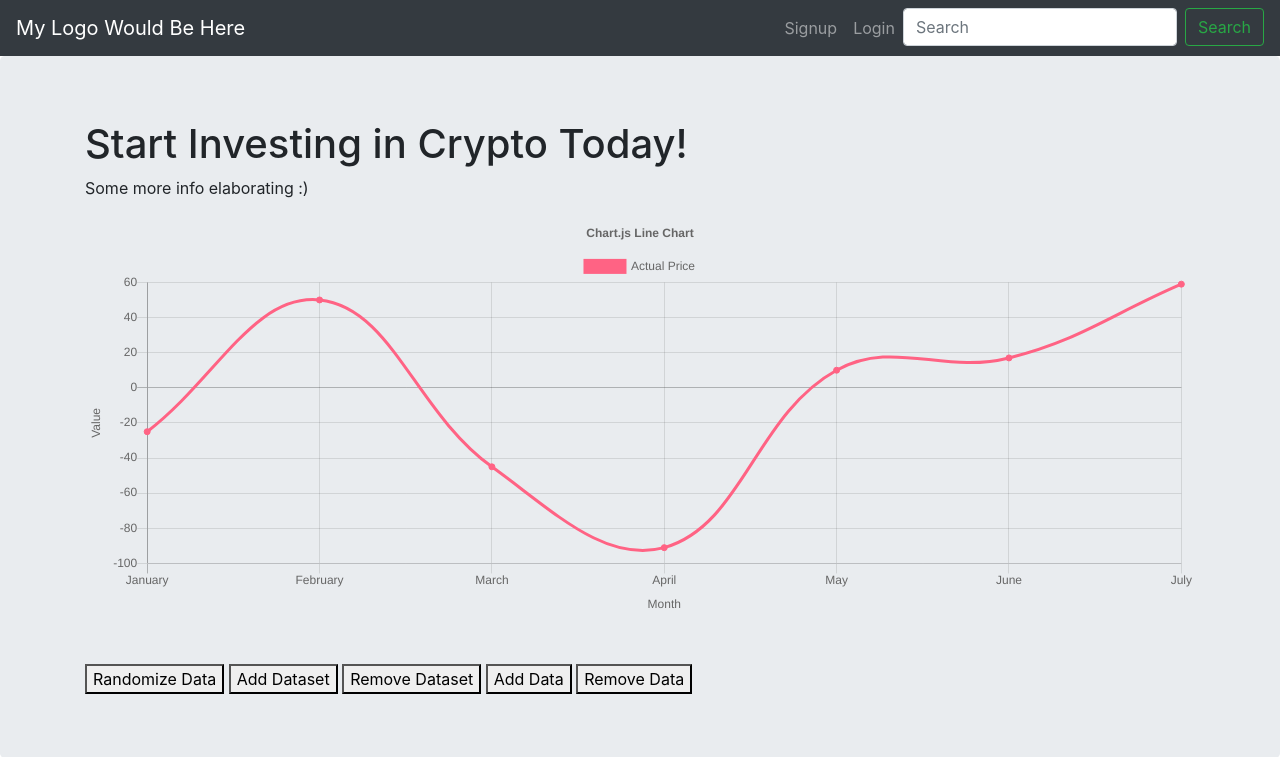
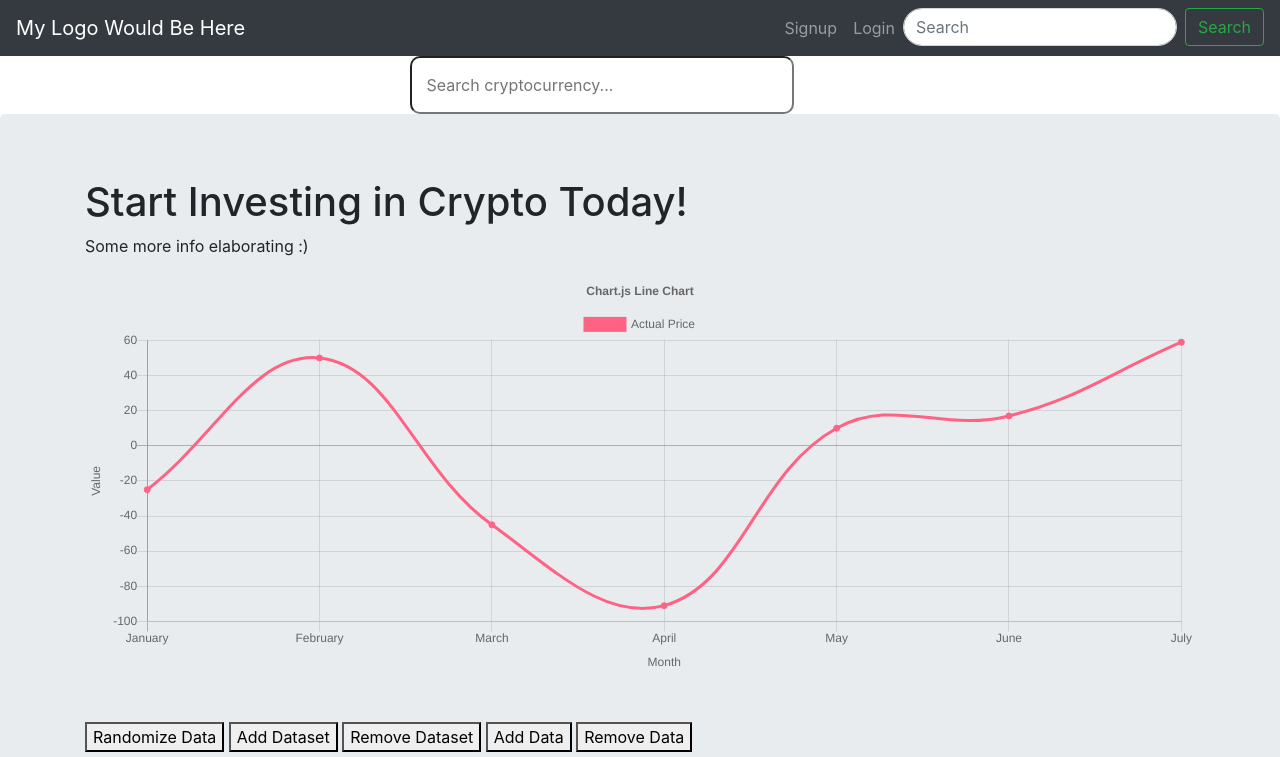
Before and after one commit to jdvne/coiner, a PHP site: page / in a window 1280 px wide. Shown: the top 757 px of the page. Run offline with PHP 8.4, Linux system fonts and the light colour scheme.

Commit message:
search bar and username restrictions

```diff
--- a/index.html
+++ b/index.html
@@ -1,3 +1,4 @@
+
 <!DOCTYPE html>
 <html>
 
@@ -56,12 +57,26 @@
                         <form class="form-inline">
                             <input id="main-search-bar" class="form-control mr-sm-2" type="search" placeholder="Search" aria-label="Search">
                             <button class="btn btn-outline-success my-2 my-sm-0" type="submit">Search</button>
+
                         </form>
-                    </li>
-                </ul>
+
             </div>
         </nav>
     </header>
+
+
+    <body>
+
+        <!-- input tag -->
+        <input id="searchbar" onkeyup="search_bar()" type="text"
+            name="search" placeholder="Search cryptocurrency...">
+
+        <!-- ordered list -->
+
+
+        <!-- linking javscript -->
+        <script src="./search.js"></script>
+    </body>
 
     <div class="jumbotron">
         <div class="container">
--- a/login.html
+++ b/login.html
@@ -15,6 +15,7 @@
 
     <script src="https://cdn.jsdelivr.net/npm/chart.js@2.9.4/dist/Chart.min.js"></script>
     <script src="utils.js"></script>
+    <script src="login.js"></script>
 
 </head>
 
@@ -29,7 +30,7 @@
         <div class="jumbotron my-auto">
             <form id="form_login">
                 <p>
-                    <input type="text" id="username" placeholder="username" />
+                    <input type="text" id="username" onkeyup="validUsername(username)" placeholder="username" />
                 </p>
                 <p>
                     <input type="password" id="password" placeholder="password" />
--- /dev/null
+++ b/search.js
@@ -0,0 +1,3 @@
+function search_bar() {
+
+}
--- a/styles.css
+++ b/styles.css
@@ -19,3 +19,37 @@
 #login_buttons{
     justify-content: center;
 }
+
+
+#searchbar{
+    margin-left: 32%;
+    padding:15px;
+    border-radius: 10px;
+  }
+
+  input[type=text] {
+     width: 30%;
+     -webkit-transition: width 0.15s ease-in-out;
+     transition: width 0.15s ease-in-out;
+  }
+
+  /* When the input field gets focus,
+       change its width to 100% */
+  input[type=text]:focus {
+    width: 50%;
+  }
+
+ #list{
+   font-size:  1.0em;
+   margin-left: 90px;
+  }
+
+
+
+
+
+#main-search-bar{
+    border-radius: 50px;
+     /* When the input field gets focus,
+          change its width to 100% */
+ }
```
Also changed, not shown: login.js (added, +10 -0 lines).
